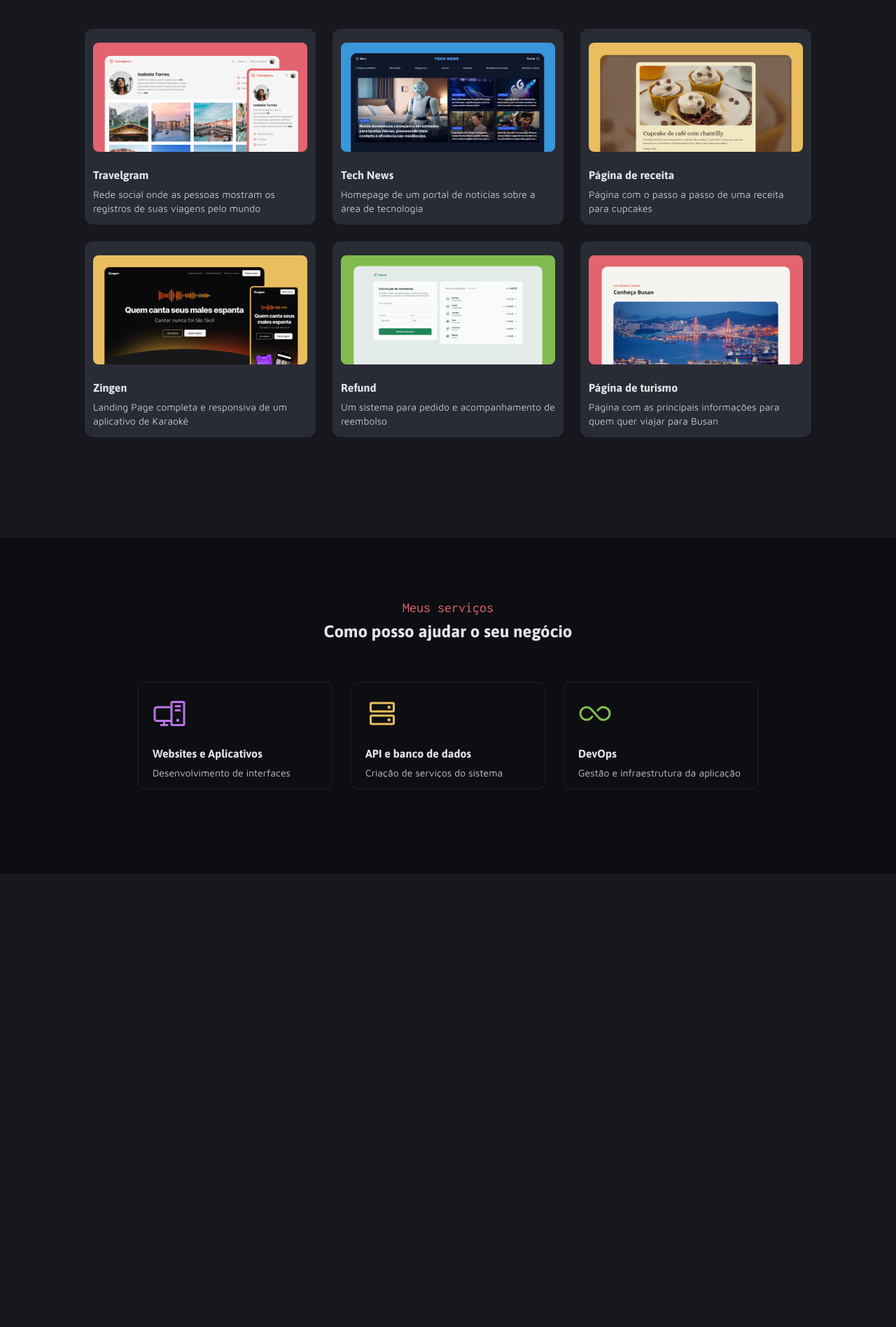
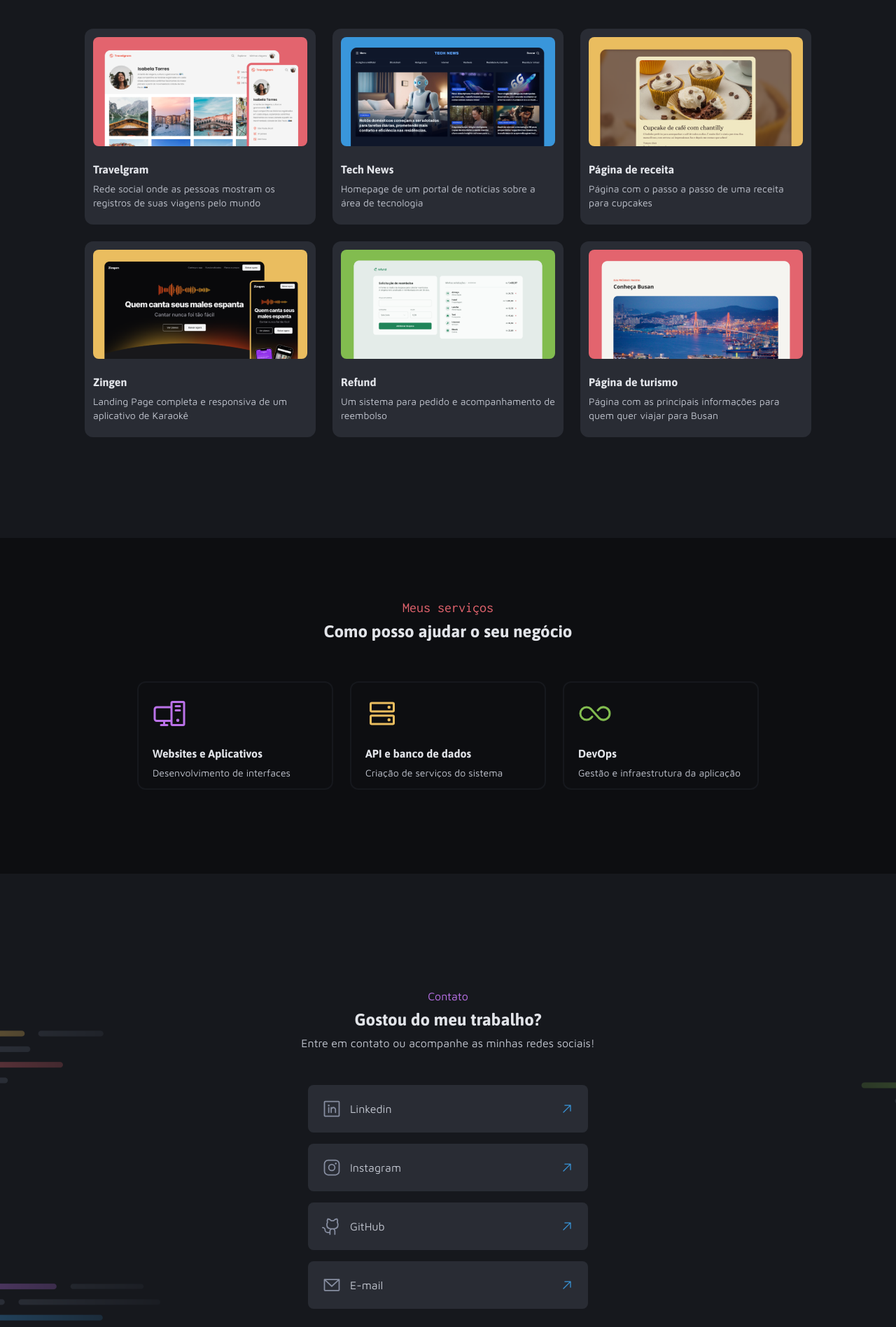
Before and after one commit to CarolLira/portfolio_dev, a plain HTML site: page index.html in a window 1280 px wide. Shown: the part 900-2797 px from the top of the page at 70% size. Before the commit the page ends 2149 px from the top, so only its background shows below. Drawn offline with Linux system fonts and the light colour scheme.

Commit message:
feat: Adiciona footer de rede social para contato

```diff
--- a/index.html
+++ b/index.html
@@ -86,7 +86,11 @@
 
         <div id="cards">
           <div class="item">
-            <img src="assets/images/Thumbnail_Project-01.png" alt="" />
+            <img
+              src="assets/images/Thumbnail_Project-01.png"
+              alt="Rede social onde as pessoas mostram os registros de suas viagens
+            pelo mundo"
+            />
             <div class="description">
               <h3>Travelgram</h3>
               <p>
@@ -96,7 +100,10 @@
             </div>
           </div>
           <div class="item">
-            <img src="assets/images/Thumbnail_Project-02.png" alt="" />
+            <img
+              src="assets/images/Thumbnail_Project-02.png"
+              alt="Homepage de um portal de notícias sobre a área de tecnologia"
+            />
             <div class="description">
               <h3>Tech News</h3>
               <p>
@@ -105,14 +112,20 @@
             </div>
           </div>
           <div class="item">
-            <img src="assets/images/Thumbnail_Project-03.png" alt="" />
+            <img
+              src="assets/images/Thumbnail_Project-03.png"
+              alt="Página com o passo a passo de uma receita para cupcakes"
+            />
             <div class="description">
               <h3>Página de receita</h3>
               <p>Página com o passo a passo de uma receita para cupcakes</p>
             </div>
           </div>
           <div class="item">
-            <img src="assets/images/Thumbnail_Project-04.png" alt="" />
+            <img
+              src="assets/images/Thumbnail_Project-04.png"
+              alt="Landing Page completa e responsiva de um aplicativo de Karaokê"
+            />
             <div class="description">
               <h3>Zingen</h3>
               <p>
@@ -121,14 +134,21 @@
             </div>
           </div>
           <div class="item">
-            <img src="assets/images/Thumbnail_Project-05.png" alt="" />
+            <img
+              src="assets/images/Thumbnail_Project-05.png"
+              alt="Um sistema para pedido e acompanhamento de reembolso"
+            />
             <div class="description">
               <h3>Refund</h3>
               <p>Um sistema para pedido e acompanhamento de reembolso</p>
             </div>
           </div>
           <div class="item">
-            <img src="assets/images/Thumbnail_Project-06.png" alt="" />
+            <img
+              src="assets/images/Thumbnail_Project-06.png"
+              alt="Página com as principais informações para quem quer viajar para
+            Busan"
+            />
             <div class="description">
               <h3>Página de turismo</h3>
               <p>
@@ -145,22 +165,52 @@
         <h2>Como posso ajudar o seu negócio</h2>
         <div id="service-cards">
           <div class="item">
-            <img src="assets/icons/desktop-tower.svg" alt="">
+            <img src="assets/icons/desktop-tower.svg" alt="ícone computador de mesa" />
             <h3>Websites e Aplicativos</h3>
             <p>Desenvolvimento de interfaces</p>
           </div>
           <div class="item">
-            <img src="assets/icons/hard-drives.svg" alt="">
+            <img src="assets/icons/hard-drives.svg" alt="ícone discos rígidos" />
             <h3>API e banco de dados</h3>
-            <p>Criação de serviços do sistema </p>
+            <p>Criação de serviços do sistema</p>
           </div>
           <div class="item">
-            <img src="assets/icons/infinity.svg" alt="">
+            <img src="assets/icons/infinity.svg" alt="ícone infinito" />
             <h3>DevOps</h3>
             <p>Gestão e infraestrutura da aplicação</p>
           </div>
         </div>
       </section>
     </main>
+    <footer>
+      <div id="contacts">
+        <p class="subtitle purple">Contato</p>
+        <h2>Gostou do meu trabalho?</h2>
+        <p>Entre em contato ou acompanhe as minhas redes sociais!</p>
+
+        <div id="social-media">
+          <div class="item">
+            <img src="assets/icons/linkedin-logo.svg" alt="ícone Linkedin">
+            <p>Linkedin</p>
+            <img src="assets/icons/arrow-up-right.svg" alt="ícone de seta para cima à direita">
+          </div>
+          <div class="item">
+            <img src="assets/icons/instagram-logo.svg" alt="ícone Instagram">
+            <p>Instagram</p>
+            <img src="assets/icons/arrow-up-right.svg" alt="ícone de seta para cima à direita">
+          </div>
+          <div class="item">
+            <img src="assets/icons/github-logo.svg" alt="ícone GitHub">
+            <p>GitHub</p>
+            <img src="assets/icons/arrow-up-right.svg" alt="ícone de seta para cima à direita">
+          </div>
+          <div class="item">
+            <img src="assets/icons/envelope-simple.svg" alt="ícone de carta">
+            <p>E-mail</p>
+            <img src="assets/icons/arrow-up-right.svg" alt="ícone de seta para cima à direita">
+          </div>
+        </div>
+      </div>
+    </footer>
   </body>
 </html>
--- /dev/null
+++ b/styles/footer.css
@@ -0,0 +1,49 @@
+#contacts {
+  background-image: url(../assets/images/Background_Contacts.png);
+  background-size: auto 787px;
+  background-repeat: no-repeat;
+
+  display: flex;
+  flex-direction: column;
+  height: 787px;
+  justify-content: center;
+  align-items: center;
+
+  .subtitle, h2 {
+    margin-bottom: 8px;
+  }
+
+  p {
+    font: var(--text-md);
+  }
+}
+
+#social-media {
+  margin-top: 48px;
+
+  .item {
+    display: grid;
+    grid-template-columns: 40px 1fr 1fr;
+    align-items: center;
+    border-radius: 8px;
+    width: 400px;
+    height: 68px;
+    background-color: var(--gray-300);
+    padding: 20px;
+  }
+
+  .item:not(:last-child) {
+    margin-bottom: 16px;
+  }
+
+  img:first-child {
+    width: 28px;
+    height: 28px;
+  }
+
+  img:last-child {
+    width: 20px;
+    height: 20px;
+    justify-self: end;
+  }
+}
--- a/styles/global.css
+++ b/styles/global.css
@@ -40,7 +40,7 @@ body {
   background-color: var(--gray-200);
 }
 
-header, main {
+header, main, footer {
   min-width: 1366px;
 }
 
--- a/styles/header.css
+++ b/styles/header.css
@@ -59,7 +59,6 @@
   }
 
   p {
-    font: var(--text-sm);
     color: var(--gray-400);
   }
 }
@@ -85,6 +84,5 @@
 
   p {
     font: var(--text-md);
-    color: var(--gray-500);
   }
 }
--- a/styles/index.css
+++ b/styles/index.css
@@ -3,3 +3,4 @@
 @import url(header.css);
 @import url(projects.css);
 @import url(services.css);
+@import url(footer.css);
--- a/styles/projects.css
+++ b/styles/projects.css
@@ -21,22 +21,15 @@
 
   .item {
     background-color: var(--gray-300);
+    padding: 12px 12px 17px;
     border-radius: 12px;
-  }
-
-  img, .description {
-    margin-inline: 12px;
   }
 
   img {
     width: 306px;
     height: 156px;
     border-radius: 8px;
-    margin-top: 20px;
-  }
-
-  .description {
-    margin-block: 20px 17px;
+    margin-bottom: 20px;
   }
 
   h3 {
--- a/styles/services.css
+++ b/styles/services.css
@@ -21,6 +21,7 @@
   .item {
     width: 280px;
     height: 155px;
+    padding: 20px;
     border: 2px solid var(--gray-200);
     border-radius: 12px;
   }
@@ -28,14 +29,10 @@
   img {
     width: 48px;
     height: 48px;
-    margin: 20px;
+    margin-bottom: 20px;
   }
 
   h3 {
-    margin: 0 20px 8px;
-  }
-
-  p {
-    margin: 0px 20px 20px;
+    margin-bottom: 8px;
   }
 }
--- a/styles/utility.css
+++ b/styles/utility.css
@@ -6,3 +6,7 @@
 .red {
   color: var(--red);
 }
+
+.purple {
+  color: var(--purple);
+}
```
Also changed, not shown: assets/icons/arrow-up-right.svg (added), assets/icons/envelope-simple.svg (added), assets/icons/github-logo.svg (added), assets/icons/instagram-logo.svg (added), assets/icons/linkedin-logo.svg (added).
